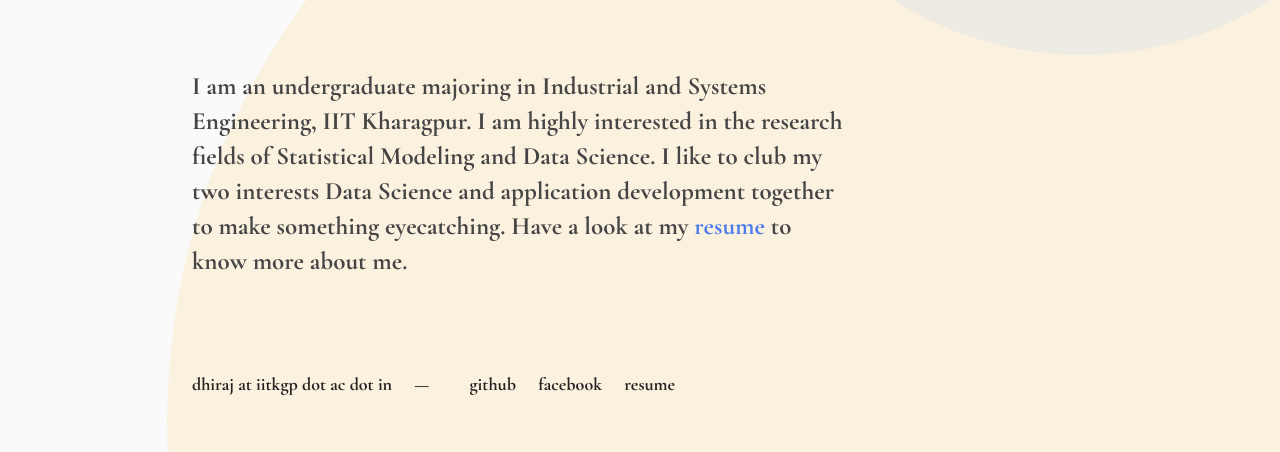
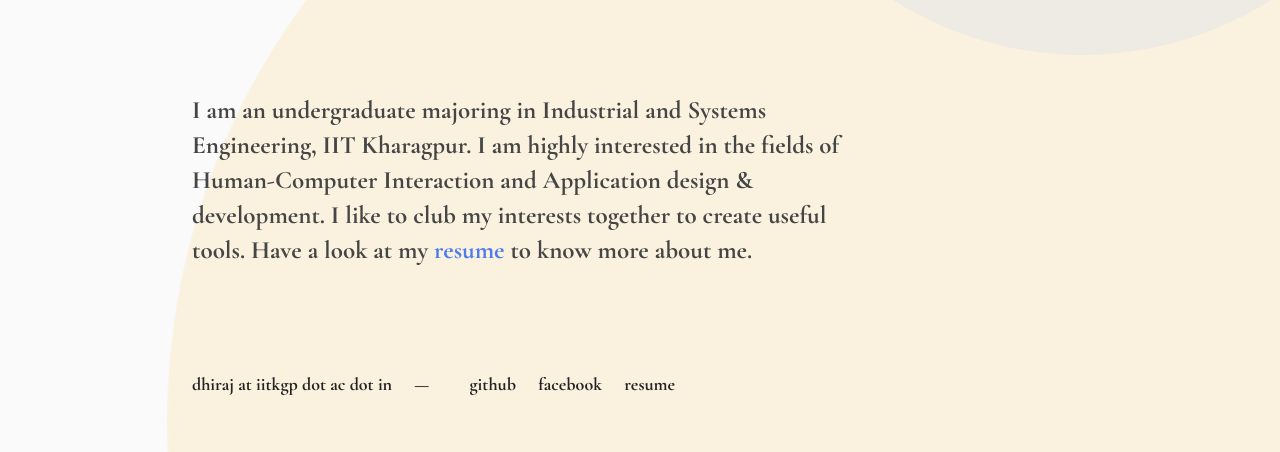
Before and after one commit to djbarnwal/djbarnwal.github.io, a plain HTML site: page index.html in a window 1280 px wide. Shown: the part 348-800 px from the top of the page. Drawn offline with nearby package versions, Linux system fonts and the light colour scheme.

Commit message:
Update tex

```diff
--- a/index.html
+++ b/index.html
@@ -30,9 +30,8 @@
     <p class="bio">A Data Enthusiast and Application Developer.</p>
     <p class="small-bio">
       I am an undergraduate majoring in Industrial and Systems Engineering, IIT Kharagpur.
-      I am highly interested in the research fields of Statistical Modeling and Data Science.
-      I like to club my two interests Data Science and application development together to make
-      something eyecatching. Have a look at my <a  target="_blank" href="resume.pdf">resume</a> to know more about me.
+      I am highly interested in the fields of Human-Computer Interaction and Application design & development.
+      I like to club my interests together to create useful tools. Have a look at my <a  target="_blank" href="resume.pdf">resume</a> to know more about me.
     </p>
     <ul class="links">
       <li class="links__item">
```
